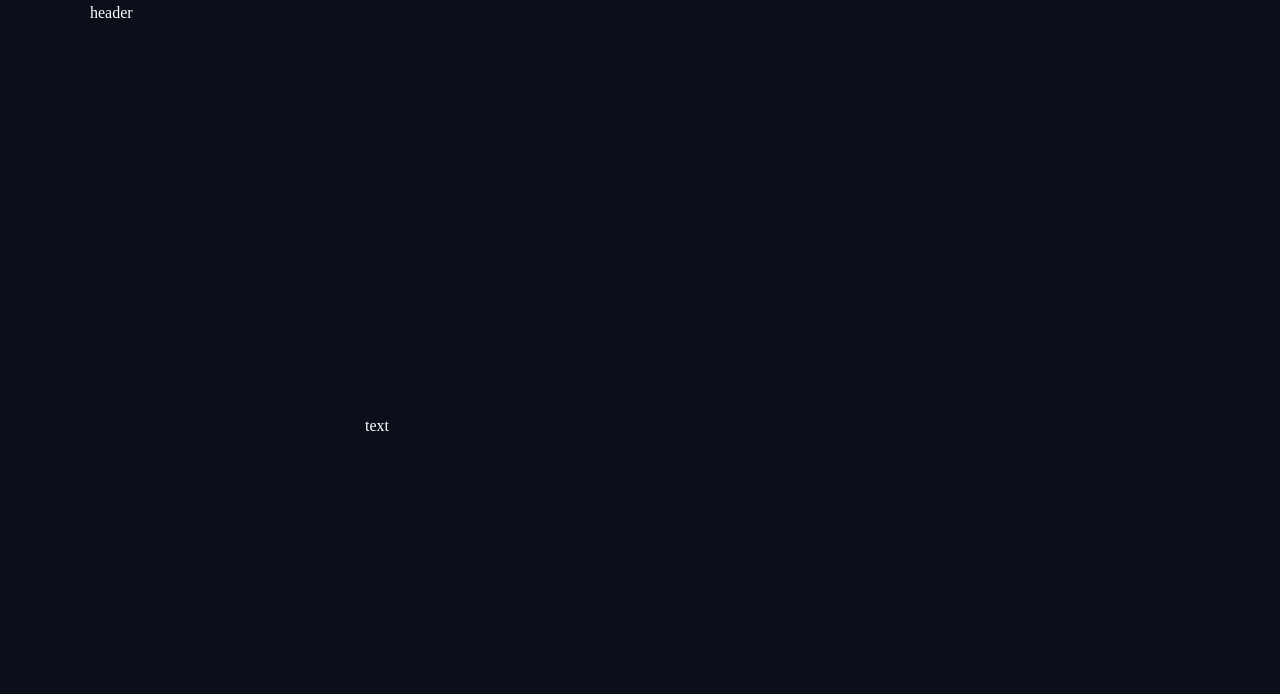
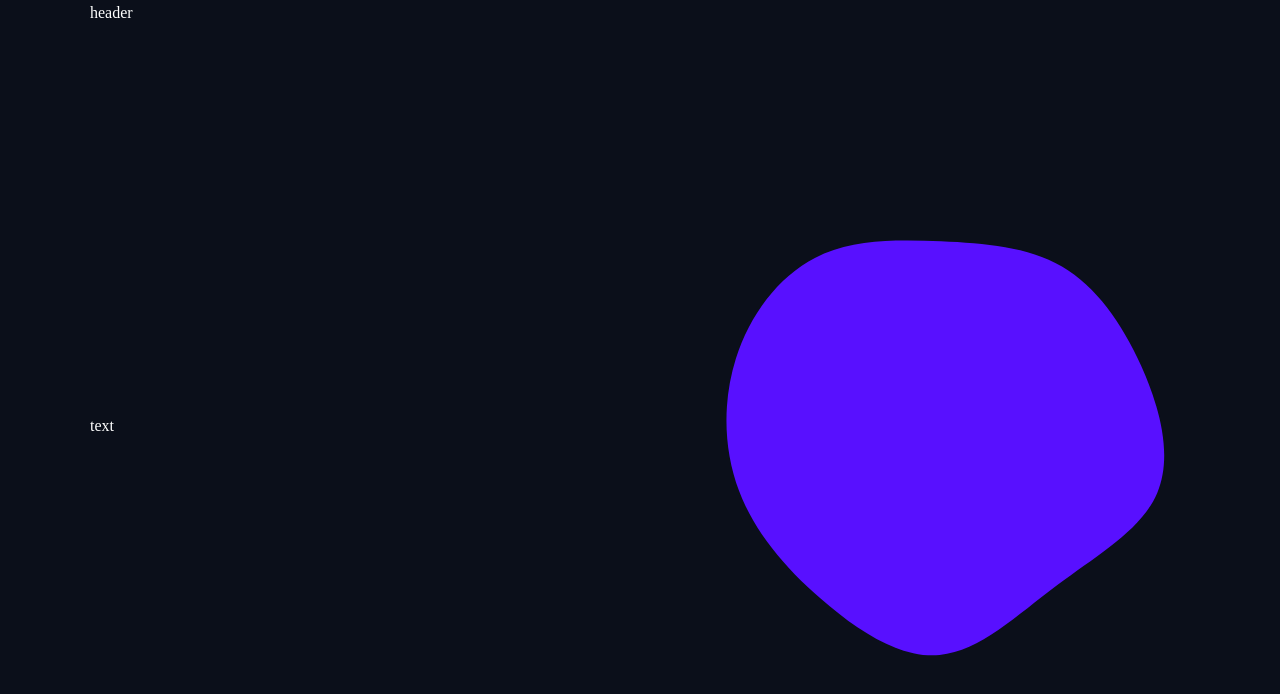
Before and after one commit to BhargavLende15/personal-portfolio, a Next.js app: page / in a window 1280 px wide. Shown: the top 694 px of the page. Built offline with nearby package versions, Linux system fonts and the light colour scheme; a web font is replaced by a local one.

Commit message:
commit 6: update04

```diff
--- a/app/page.jsx
+++ b/app/page.jsx
@@ -12,7 +12,7 @@ const Home = () => {
       }}
       className="h-screen flex items-center"
     >
-      <div className="flex flex-col xl:flex-rom items-center justify-between w-full">
+      <div className="flex flex-col xl:flex-row items-center justify-between w-full">
         <div className="w-full xl:w-[550px]">text</div>
         <div className="hidden xl:block flex-1 relative z-20">
           {/*blob*/}
--- a/components/Blob.jsx
+++ b/components/Blob.jsx
@@ -4,7 +4,7 @@ import { motion } from "framer-motion";
 const Blob = ({containerStyles}) => {
   return(
     <div className={containerStyles}>
-        <svg viewBox="-10 0 200 200" xmlns="http://www.w3.org/2000/svg">
+        <svg className="w-full h-full" viewBox="-10 0 200 200" xmlns="http://www.w3.org/2000/svg">
             <motion.path fill="#5810ff" transform="translate(100 100)"
             initial={{
                 d: "M43.4,-61.5C55.6,-50.9,64.4,-37.3,71.5,-21.8C78.6,-6.2,84,11.4,79.7,26.3C75.5,41.2,61.6,53.4,46.7,62.3C31.8,71.2,15.9,76.9,0.5,76.1C-14.8,75.4,-29.6,68.3,-44.3,59.3C-58.9,50.3,-73.4,39.4,-81.7,24.1C-90.1,8.8,-92.3,-11,-86.1,-27.3C-79.9,-43.6,-65.1,-56.5,-49.4,-66C-33.6,-75.4,-16.8,-81.4,-0.6,-80.6C15.6,-79.7,31.2,-72.1,43.4,-61.5Z"
```
